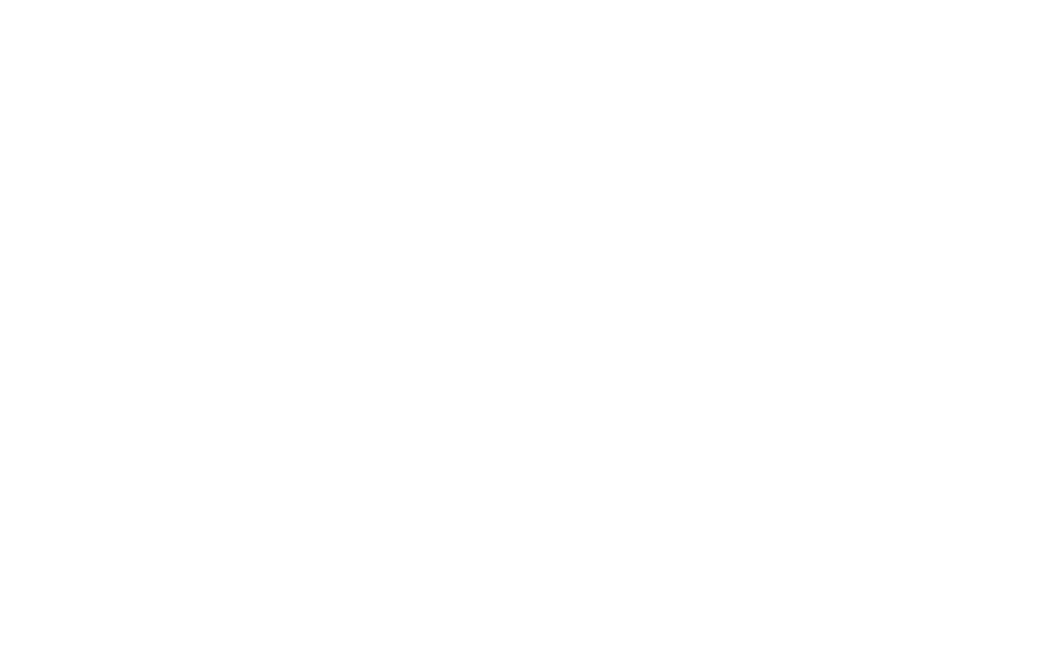
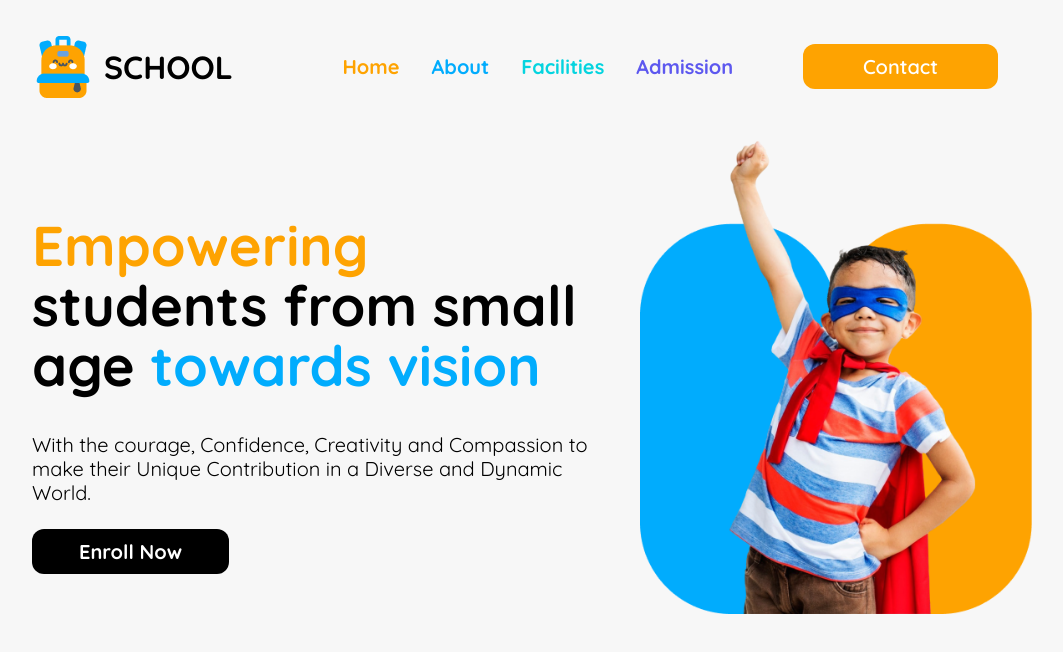
Before and after one commit to jfemon8/School, a plain HTML site: page index.html in a window 1280 px wide. Shown: the whole page, without its empty margins (108-1171 px from the left). Drawn offline with Linux system fonts and the light colour scheme.

Commit message:
Completed nav section

```diff
--- a/index.html
+++ b/index.html
@@ -5,11 +5,49 @@
     <meta charset="UTF-8">
     <meta name="viewport" content="width=device-width, initial-scale=1.0">
     <title>School</title>
+    <link rel="stylesheet" href="https://cdnjs.cloudflare.com/ajax/libs/font-awesome/6.7.2/css/all.min.css"
+        integrity="sha512-Evv84Mr4kqVGRNSgIGL/F/aIDqQb7xQ2vcrdIwxfjThSH8CSR7PBEakCr51Ck+w+/U6swU2Im1vVX0SVk9ABhg=="
+        crossorigin="anonymous" referrerpolicy="no-referrer" />
     <link rel="stylesheet" href="style.css">
 </head>
 
 <body>
 
+    <nav>
+        <a href="index.html" class="logo">
+            <img src="images/logo.png" alt="Logo">
+            <h1>SCHOOL</h1>
+        </a>
+        <ul class="menu-items">
+            <li><a href="index.html" class="home">Home</a></li>
+            <li><a href="#" class="about">About</a></li>
+            <li><a href="#" class="facilities">Facilities</a></li>
+            <li><a href="#" class="admission">Admission</a></li>
+        </ul>
+        <div class="nav-right">
+            <button class="btn-1 nav-btn">Contact</button>
+            <a href="#"><i class="fa-solid fa-bars three-dot-menu"></i></a>
+        </div>
+
+        </div>
+    </nav>
+
+    <div class="nav-content">
+        <div class="nav-details">
+            <h1><span class="empowering">Empowering</span> students from small age <span class="to-vision">towards vision</span></h1>
+            <p>With the courage, Confidence, Creativity and Compassion to make their Unique Contribution in a Diverse and Dynamic World.</p>
+            <button class="btn-2">Enroll Now</button>
+        </div>
+        <div class="nav-img">
+            <img src="images/hero-kids.png" alt="Hero Kids">
+        </div>
+    </div>
+
+
+    <script src="https://cdnjs.cloudflare.com/ajax/libs/font-awesome/6.7.2/js/all.min.js"
+        integrity="sha512-b+nQTCdtTBIRIbraqNEwsjB6UvL3UEMkXnhzd8awtCYh0Kcsjl9uEgwVFVbhoj3uu1DO1ZMacNvLoyJJiNfcvg=="
+        crossorigin="anonymous" referrerpolicy="no-referrer"></script>
+
 </body>
 
 </html>
--- a/style.css
+++ b/style.css
@@ -0,0 +1,218 @@
+@import url('https://fonts.googleapis.com/css2?family=Quicksand:wght@300..700&display=swap');
+
+body {
+    padding: 0;
+    max-width: 1440px;
+    margin: 0 auto;
+    font-family: "Quicksand", serif;
+    font-optical-sizing: auto;
+    font-weight: 700;
+    font-style: normal;
+    background-color: #F7F7F7;
+}
+
+nav {
+    padding: 20px 140px;
+    display: flex;
+    justify-content: space-between;
+    align-items: center;
+    gap: 32px;
+    flex-wrap: wrap;
+}
+
+.logo {
+    display: flex;
+    gap: 10px;
+    justify-content: center;
+    align-items: center;
+    text-decoration: none;
+    color: black;
+}
+
+.logo>img {
+    width: 62px;
+    height: 62px;
+}
+
+.logo>h1 {
+    font-size: 2rem;
+}
+
+.menu-items {
+    list-style: none;
+    display: flex;
+    gap: 32px;
+    justify-content: center;
+    align-items: center;
+}
+
+.menu-items a {
+    text-decoration: none;
+    font-size: 1.25rem;
+}
+
+.menu-items a:hover {
+    color: black;
+}
+
+.home {
+    color: rgb(254, 163, 1);
+}
+
+.about {
+    color: rgb(1, 172, 253);
+}
+
+.facilities {
+    color: rgb(5, 212, 223);
+}
+
+.admission {
+    color: rgb(93, 88, 239);
+}
+
+.btn-1 {
+    padding: 10px 60px;
+    background-color: rgb(254, 163, 1);
+    border: none;
+    border-radius: 12px;
+    color: white;
+    font-weight: 600;
+    font-size: 1.25rem;
+    font-family: "Quicksand", serif;
+    transition: background-color 0.5s linear, color 0.5s linear;
+}
+
+.btn-1:hover {
+    padding: 9px 59px;
+    background-color: white;
+    color: rgb(254, 163, 1);
+    border: 1px solid rgb(254, 163, 1);
+    cursor: pointer;
+}
+
+.nav-right {
+    display: flex;
+    justify-content: center;
+    align-items: center;
+}
+
+.three-dot-menu {
+    padding: 10px;
+    vertical-align: middle;
+    visibility: hidden;
+}
+
+.three-dot-menu:hover {
+    border: none;
+    border-radius: 5px;
+    cursor: pointer;
+    box-shadow: 1px 1px 4px rgb(254, 163, 1);
+}
+
+
+
+.nav-content {
+    padding: 0 140px;
+    display: flex;
+    justify-content: space-between;
+    align-items: center;
+    gap: 50px;
+}
+
+.nav-details{
+    max-width: 640px;
+}
+
+.nav-details>h1 {
+    font-size: 3.5rem;
+    line-height: 3.75rem;
+    color: black;
+}
+
+.empowering {
+    color: rgb(254, 163, 1);
+}
+
+.to-vision {
+    color: rgb(1, 172, 253);
+}
+
+.nav-details > p{
+    margin: 24px 0;
+    font-weight: 400;
+    font-size: 1.25rem;
+    line-height: 1.5rem;
+}
+
+.nav-img {
+    width: 100%;
+}
+
+.nav-img>img {
+    width: 100%;
+}
+
+.btn-2{
+    padding: 10px 47px;
+    background-color: black;
+    color: white;
+    font-size: 1.25rem;
+    border: none;
+    border-radius: 12px;
+    font-weight: 700;
+    font-family: "Quicksand", serif;
+    transition: background-color 0.5s ease, color 0.5s ease;
+}
+
+.btn-2:hover{
+    padding: 9px 46px;
+    background-color: white;
+    color: black;
+    border: 1px solid black;
+    cursor: pointer;
+}
+
+
+/* Responsive for Mobile Device */
+
+@media screen and (max-width:480px) {
+
+    nav {
+        padding: 12px 16px;
+        border: 1px solid rgb(254, 163, 1);
+        justify-content: space-between;
+    }
+
+    .logo>img {
+        height: 46px;
+        width: 46px;
+    }
+
+    .logo>h1,
+    .menu-items,
+    .nav-btn {
+        display: none;
+    }
+
+    .three-dot-menu {
+        visibility: visible;
+    }
+
+
+
+    .nav-content{
+        padding: 0 16px;
+        flex-direction: column-reverse;
+        gap: 20px;
+    }
+
+    .nav-details{
+        text-align: center;
+        margin-bottom: 20px;
+    }
+
+    .nav-details > p{
+        margin: 18px 0;
+    }
+}
```
